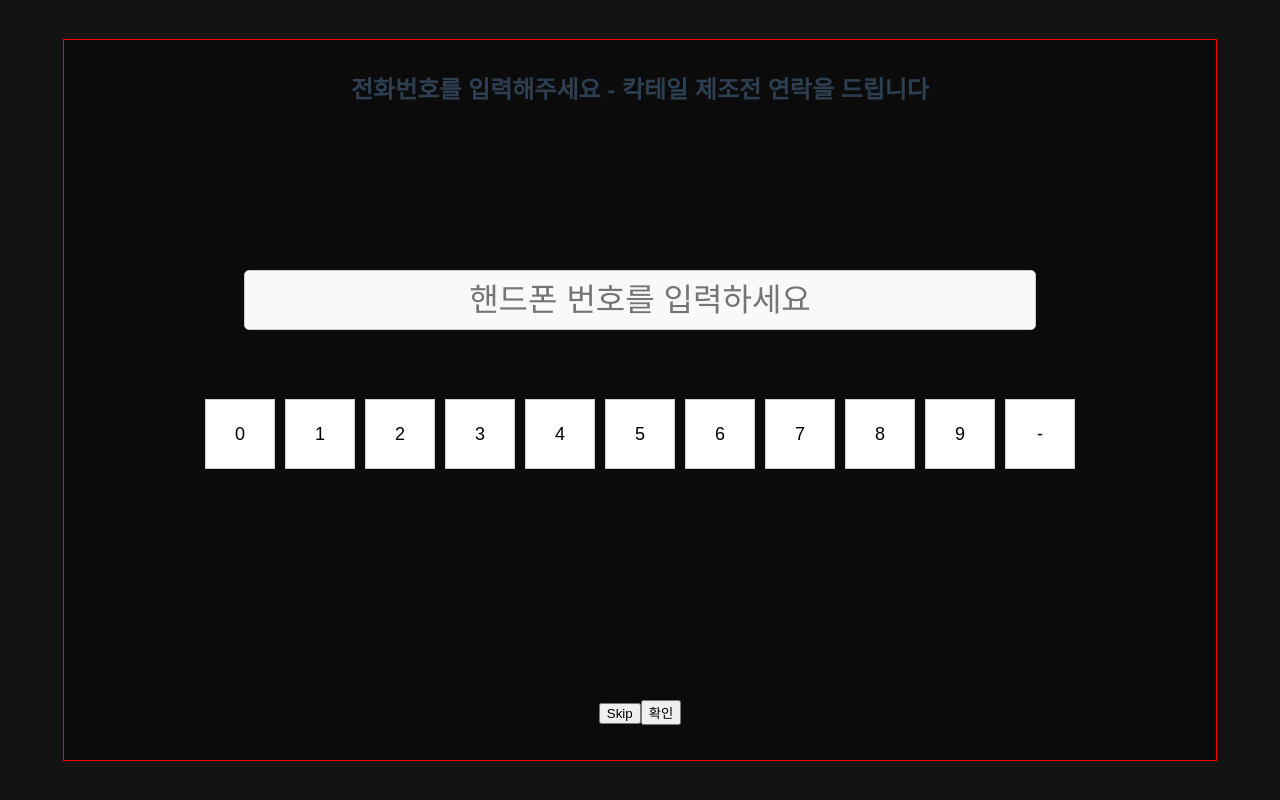
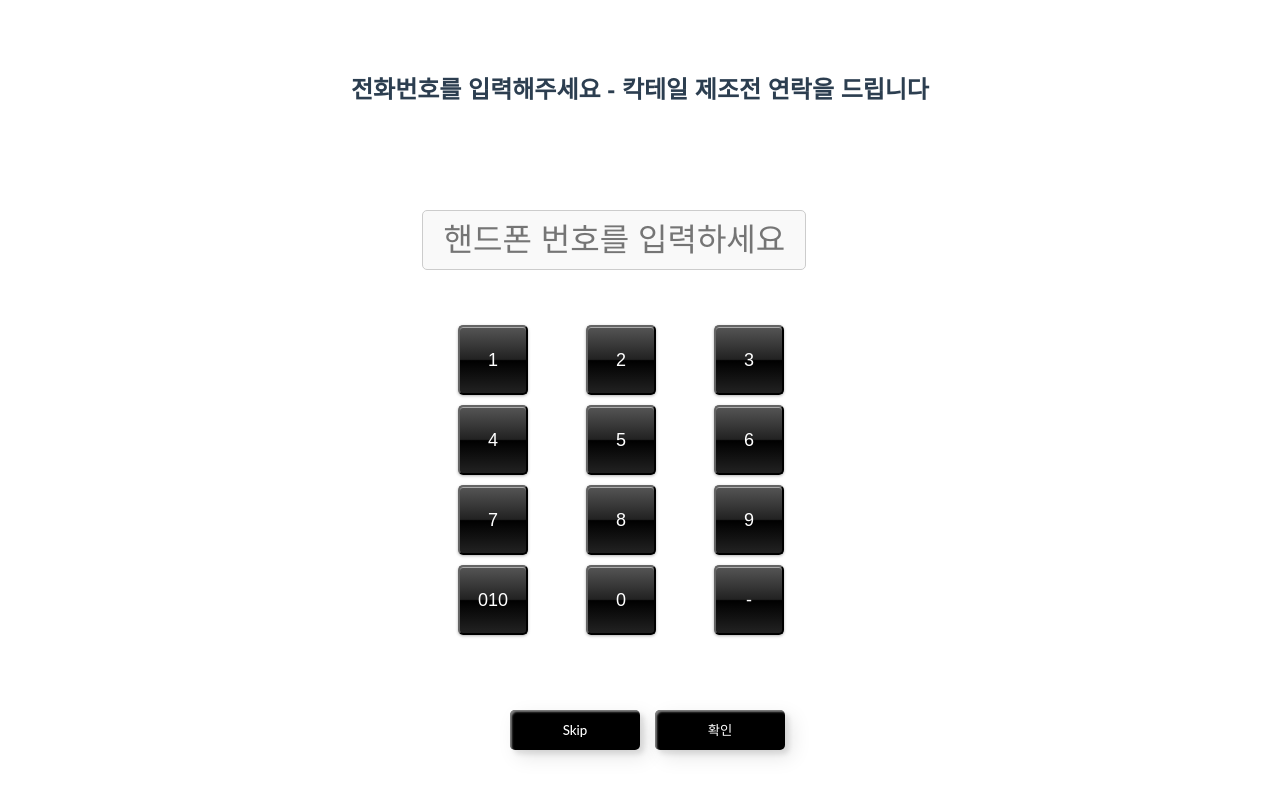
Before and after one commit to Kdigital-IOT4/front, a Vue app: page /cocktail/phoneNumber in a window 1280 px wide. Built offline with nearby package versions, Linux system fonts and the light colour scheme.

Commit message:
핸드폰 입력페이지 디자인 변경

```diff
--- a/src/components/PhoneNumberPage.vue
+++ b/src/components/PhoneNumberPage.vue
@@ -8,11 +8,13 @@
 
       <!-- 숫자 입력 키보드 -->
       <div class="numeric-keyboard">
-        <button @click="appendToPhoneNumber(0)">0</button>
-        <button v-for="number in 9" :key="number" @click="appendToPhoneNumber(number)">
-          {{ number }}
+        <button @click="appendToPhoneNumber(1)">1</button>
+        <button v-for="number in 8" :key="number" @click="appendToPhoneNumber(number+1)">
+          {{ number+1 }}
         </button>
 
+        <button @click="appendToPhoneNumber010">010</button>
+        <button @click="appendToPhoneNumber(0)">0</button>
         <button @click="backspace">-</button>
       </div>
     </div>
@@ -62,6 +64,12 @@ export default {
       // 숫자를 핸드폰 번호에 추가
       this.phoneNumber += number;
     },
+    appendToPhoneNumber010() {
+      // 숫자를 핸드폰 번호에 추가
+      this.phoneNumber += 0;
+      this.phoneNumber += 1;
+      this.phoneNumber += 0;
+    },
     backspace() {
       // Backspace 기능: 마지막 글자를 제거
       this.phoneNumber = this.phoneNumber.slice(0, -1);
@@ -73,11 +81,8 @@ export default {
 <style scoped>
 .phone-input-container {
   text-align: center;
-  border: 1px solid red;
   position: fixed;
-  width: 90%;
-  height: 90%;
-  background: rgba(0, 0, 0, 0.4);
+  background: rgb(255, 255, 255);
   top: 0;
   left: 0;
   right: 0;
@@ -92,11 +97,11 @@ export default {
 .phoneNumber_header_box,
 .phoneNmuber_input_box,
 .phoneNumber_buttom_box {
-  padding: 10px; /* Add padding to the boxes if needed */
+  padding: 50px; /* Add padding to the boxes if needed */
 }
 
 .phoneNmuber_input_box input {
-  width: 70%;
+  width: 30%;
   height: 60px;
   margin-bottom: 4rem;
   padding: 10px;
@@ -108,12 +113,22 @@ export default {
   box-sizing: border-box;
   pointer-events: none;
   text-align: center;
+  position: fixed;
+  top: 30%;
+  left: 48%;
+  transform: translate(-50%, -50%);
 }
 
 .numeric-keyboard {
-  display: flex;
-  flex-wrap: wrap;
-  justify-content : center;
+  width: 30%;
+  display: grid;
+  grid-template-columns: repeat(3, 1fr);
+  justify-content: center;
+  align-items: center;
+  position: fixed;
+  top: 60%;
+  left: 50%;
+  transform: translate(-50%, -50%);
   margin-bottom: 20px;
 }
 
@@ -121,11 +136,13 @@ export default {
   width: 70px;
   height: 70px;
   font-size: 18px;
-  background-color: white;
-  color: black;
-  border: 1px solid #ccc;
+  color: rgb(255, 255, 255); /* 글씨 색 */
   cursor: pointer;
-  margin: 5px; /* 버튼 간격을 추가했습니다. */
+  margin: 5px 10px; /* 버튼 간격을 추가했습니다. */
+  border-color: #111;
+  background: linear-gradient(180deg,#555 0%,#222 49%, #000 51%,#222 100%);
+  border-radius: 5px;
+  box-shadow: inset 0px 1px 0px rgba(255,255,255,.5),0px 1px 3px rgba(0,0,0,0.3);
 }
 
 .button-group button {
@@ -140,4 +157,30 @@ export default {
 .button-group button:hover {
   background-color: #45a049;
 }
+
+.phoneNumber_buttom_box button{
+  margin-left: 15px;
+  width: 130px;
+  height: 40px;
+  color: #fff;
+  border-radius: 5px;
+  padding: 10px 25px;
+  font-family: 'Lato', sans-serif;
+  font-weight: 500;
+  background: transparent;
+  cursor: pointer;
+  transition: all 0.3s ease;
+  position: relative;
+  display: inline-block;
+   box-shadow:inset 2px 2px 2px 0px rgba(255,255,255,.5),
+   7px 7px 20px 0px rgba(0,0,0,.1),
+   4px 4px 5px 0px rgba(0,0,0,.1);
+  outline: none;
+  background: rgb(0, 0, 0);
+  border: none;
+}
+
+.phoneNumber_buttom_box button:hover {
+  background: linear-gradient(180deg,#555 0%,#222 49%, #000 51%,#222 100%);
+}
 </style>
```
